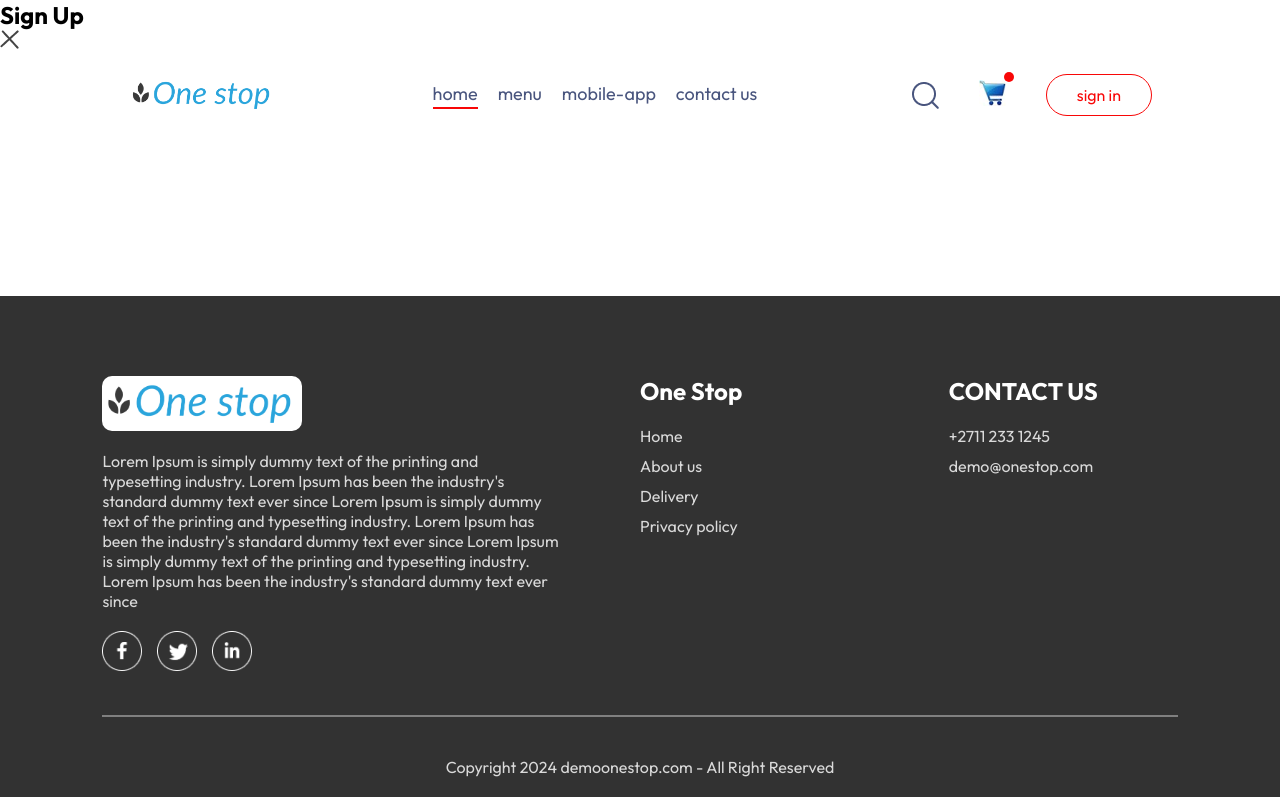
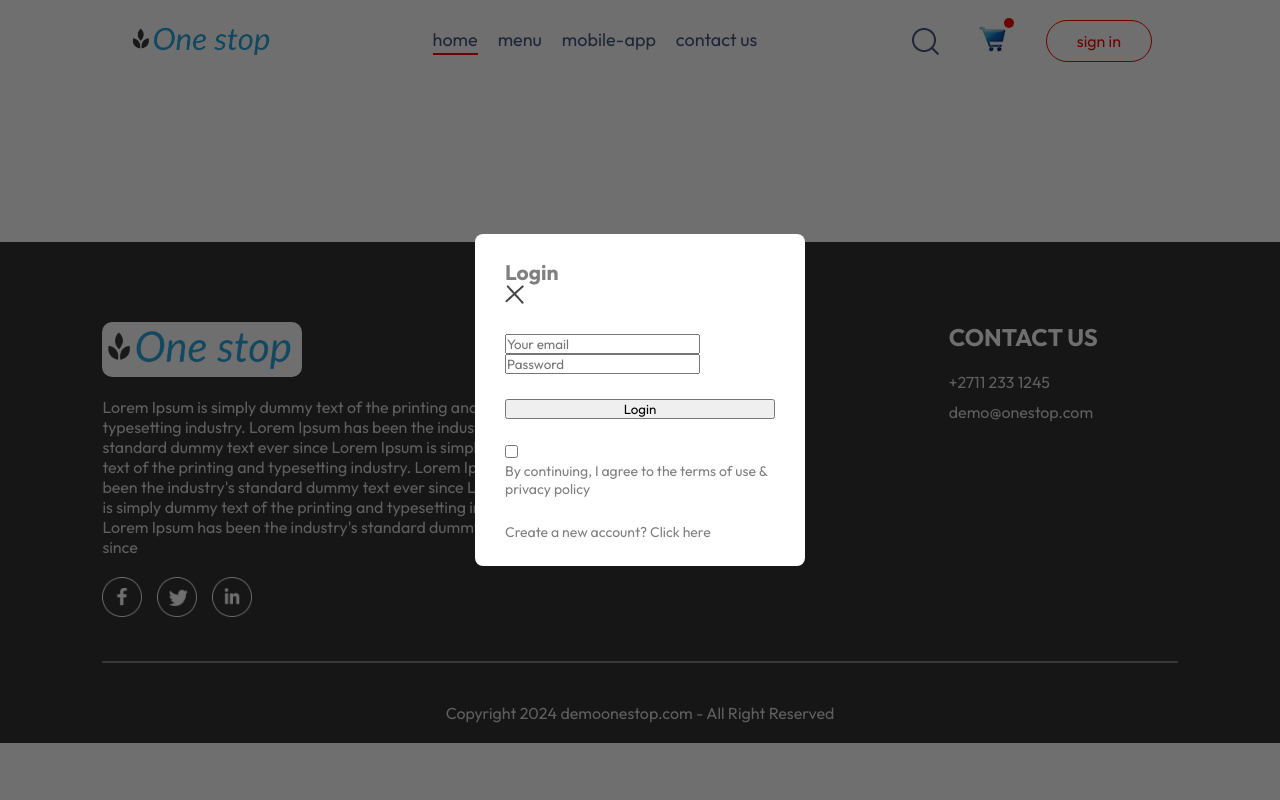
Before and after one commit to mphojames9/resume-builder-react, a React (Vite) app: page / in a window 1280 px wide. Both pictures are taken after a click on the button "sign in". Built offline with nearby package versions, Linux system fonts and the light colour scheme.

Commit message:
update sign up form/css

```diff
--- a/src/components/LoginPopup/LoginPopup.css
+++ b/src/components/LoginPopup/LoginPopup.css
@@ -0,0 +1,22 @@
+.login-popup{
+    position: absolute;
+    z-index: 1;
+    width: 100%;
+    height: 100%;
+    background-color: #00000090;
+    display: grid;
+}
+
+.login-popup-container{
+    place-self: center;
+    width: max(23vw, 330px);
+    color: #808080;
+    background-color: white;
+    display: flex;
+    flex-direction: column;
+    gap: 25px;
+    padding: 25px 30px;
+    border-radius: 8px;
+    font-size: 14px;
+    animation: fadeIn 500ms;
+}
--- a/src/components/LoginPopup/LoginPopup.jsx
+++ b/src/components/LoginPopup/LoginPopup.jsx
@@ -4,7 +4,7 @@
 
 const LoginPopup = ({setShowLogin}) => {
 
-    const [currState,setCurrState] = useState("Sign Up")
+    const [currState,setCurrState] = useState("Login")
 
     return (
     <div className='login-popup'>
@@ -13,6 +13,22 @@
                 <h2>{currState}</h2>
                 <img onClick={()=>setShowLogin(false)} src={assets.cross_icon} alt="" />
             </div>
+            <div className="login-popup-inputs">
+                {currState==="Login"?<></>:<input type='text' placeholder='Your Name' required />}
+                <input type='email' placeholder='Your email' required />
+                <input type='password' placeholder='Password' required />
+            </div>
+            <button>{currState==="Sign Up"?"Create account":"Login"}</button>
+            <div className="login-popup-condition">
+                <input type='checkbox' required></input>
+                <p>By continuing, I agree to the terms of use & privacy policy</p>
+            </div>
+            {currState==="Login"
+            ?<p>Create a new account? <span onClick={()=>setCurrState("Sign up")}>Click here</span></p>
+            :<p>Already have an account? <span onClick={()=>setCurrState("Login")}>Login here</span></p>
+        }
+
+
         </form>
 
     </div>
```
